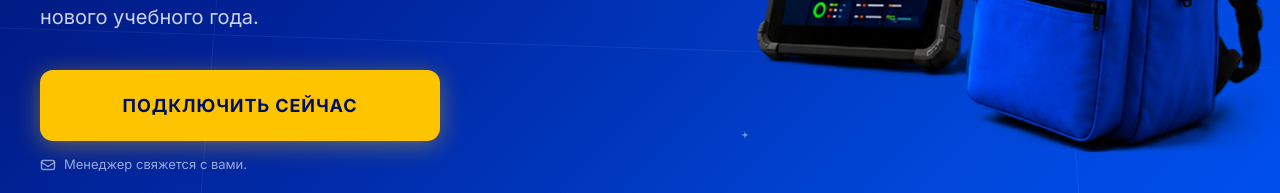
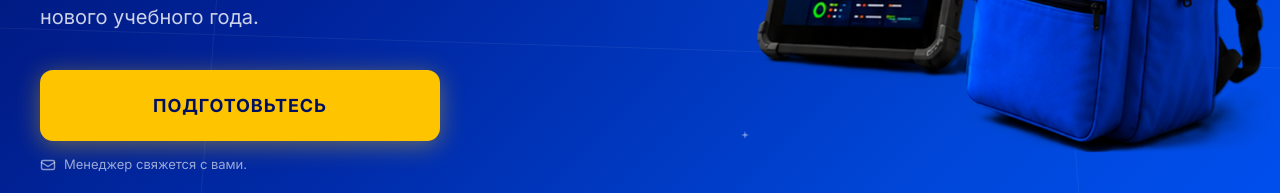
Before and after one commit to Leonard0303/back-to-school, a React (Vite) app: page / in a window 1280 px wide. Shown: the part 492-685 px from the top of the page. Built offline with nearby package versions, Linux system fonts and the light colour scheme; the HTML template or start-up script is replaced by a standard one.

Commit message:
обновлена желтая кнопка

```diff
--- a/src/translations.ts
+++ b/src/translations.ts
@@ -6,7 +6,7 @@ export const translations = {
       badge: '★ BACK TO SCHOOL',
       title: 'УЧИСЬ. ОБЩАЙСЯ. ДОСТИГАЙ!',
       subtitle: 'Интернет, мобильная связь, TV и планшет — всё для удобного старта нового учебного года.',
-      btn: 'ПОДКЛЮЧИТЬ СЕЙЧАС',
+      btn: 'ПОДГОТОВЬТЕСЬ',
       manager: 'Менеджер свяжется с вами.',
     },
     plans: {
@@ -39,7 +39,7 @@ export const translations = {
       titleHighlight: 'УЧЕБНОМУ ГОДУ',
       titleLine2: 'УЖЕ СЕГОДНЯ!',
       desc: 'Оставьте заявку. Мы подготовим всё необходимое: интернет, SIM-карту, планшет и TV для комфортного обучения.',
-      btn: 'ПОДКЛЮЧИТЬ СЕЙЧАС',
+      btn: 'ПОДГОТОВЬТЕСЬ',
     },
     footer: {
       note1: '* Стоимость услуг указана с учётом НДС. Предложение действует для новых абонентов при подключении тарифного плана «Back to School». Акция ограничена по времени. Казахтелеком оставляет за собой право изменять условия акции без предварительного уведомления. Подробнее на сайте.',
@@ -59,7 +59,7 @@ export const translations = {
       badge: '★ BACK TO SCHOOL',
       title: 'ОҚЫ. ТІЛДЕС. ЖЕТІСТІККЕ ЖЕТ!',
       subtitle: 'Интернет, мобильді байланыс, ТѴ және планшет жаңа оқу жылын ыңғайлы бастау үшін бәрі бар.',
-      btn: 'ҚАЗІР ҚОСУ',
+      btn: 'ДАЙЫНДАЛЫҢЫЗ',
       manager: 'Менеджер сізбен байланысады.',
     },
     plans: {
@@ -92,7 +92,7 @@ export const translations = {
       titleHighlight: 'ОҚУ ЖЫЛЫНА',
       titleLine2: 'БҮГІННЕН БАСТАП ҚОСЫЛЫҢЫЗ!',
       desc: 'Өтінім қалдырыңыз. Біз жайлы оқу үшін барлық қажеттіні дайындаймыз: интернет, SIM-карта, планшет және ТѴ.',
-      btn: 'ҚАЗІР ҚОСУ',
+      btn: 'ДАЙЫНДАЛЫҢЫЗ',
     },
     footer: {
       note1: '* Қызметтердің құны ҚҚС есебімен көрсетілген. Ұсыныс «Back to School» тарифтік жоспарын қосатын жаңа абоненттер үшін жарамды. Акция уақыты шектеулі. Қазақтелеком алдын ала ескертусіз акция шарттарын өзгерту құқығын өзіне қалдырады. Толығырақ сайтта.',
```
